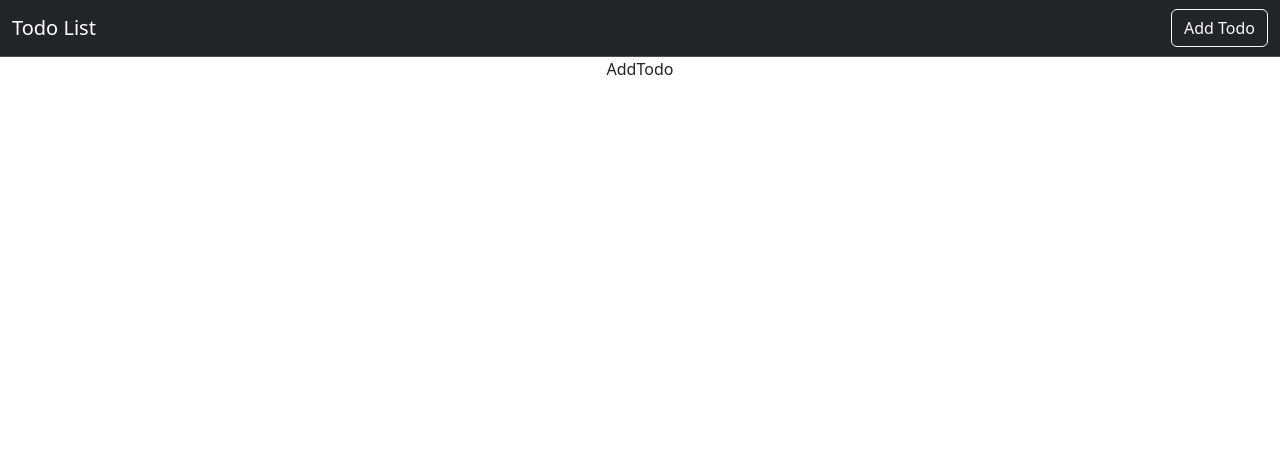
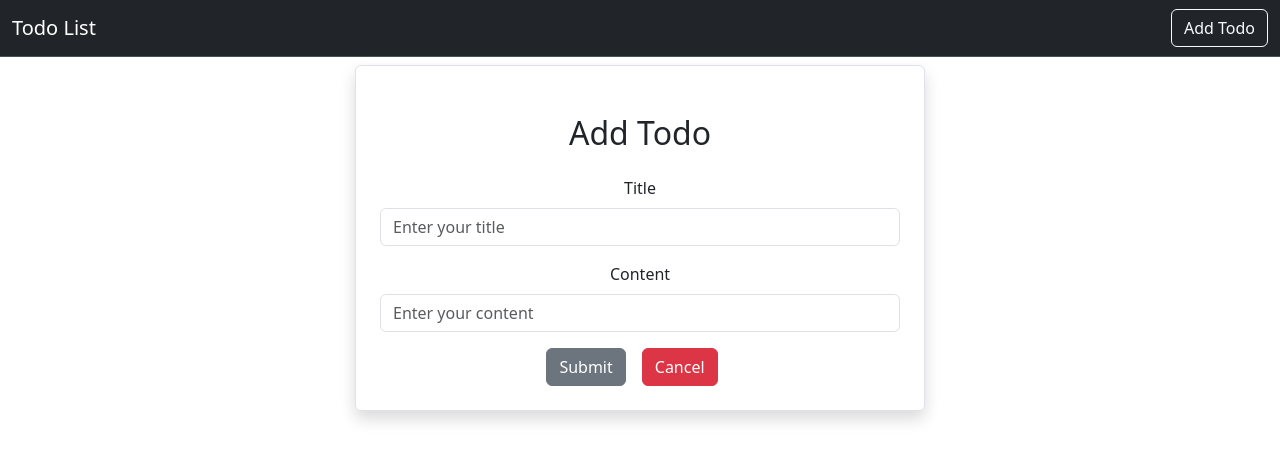
Before and after one commit to dogukancifcii/techcareer-fullstack-project, a React (Create React App) app in the folder techcareer-fullstack-frontend/: page /addtodo in a window 1280 px wide. Shown: the top 460 px of the page. Built offline with nearby package versions, Linux system fonts and the light colour scheme.

Commit message:
AddTodo Component

```diff
--- a/techcareer-fullstack-frontend/src/todos/AddTodo.js
+++ b/techcareer-fullstack-frontend/src/todos/AddTodo.js
@@ -1,9 +1,66 @@
-import React from 'react'
+import axios from "axios";
+import React, { useState } from "react";
+import { Link, useNavigate } from "react-router-dom";
 
 function AddTodo() {
+  let navigate = useNavigate();
+  const [todo, setTodo] = useState({
+    title: "",
+    contents: "",
+  });
+
+  //deconstruct yaptik burada yani suslu parantez disina cikardik
+  const { title, contents } = todo;
+
+  const handleChange = (e) => {
+    setTodo({ ...todo, [e.target.name]: e.target.value });
+    //e.target.title title ozelligi ile hangi todo ogesini secer. e.target.value ise input degeri alir
+    //...todo amaci onceki todoyu kopyala suslu parantez sıkıntı cikarmasin
+  };
+
   return (
-    <div>AddTodo</div>
-  )
+    <div className="container">
+      <div className="row">
+        <div className="col-md-6 offset-md-3 border rounded p-4 mt-2 shadow">
+          <h2 className="text-center m-4">Add Todo</h2>
+          <form>
+            <div className="mb-3">
+              <label htmlFor="title" className="form-label">
+                Title
+              </label>
+              <input
+                type={"text"}
+                className="form-control"
+                placeholder="Enter your title"
+                name="title"
+                value={title}
+                onChange={(e) => handleChange(e)}
+              />
+            </div>
+            <div className="mb-3">
+              <label htmlFor="contents" className="form-label">
+                Content
+              </label>
+              <input
+                type={"text"}
+                className="form-control"
+                placeholder="Enter your content"
+                name="contents"
+                value={contents}
+                onChange={(e) => handleChange(e)}
+              />
+            </div>
+            <button type="submit" className="btn btn-secondary">
+              Submit
+            </button>
+            <Link to="/" className="btn btn-danger mx-3">
+              Cancel
+            </Link>
+          </form>
+        </div>
+      </div>
+    </div>
+  );
 }
 
-export default AddTodo
+export default AddTodo;
```
